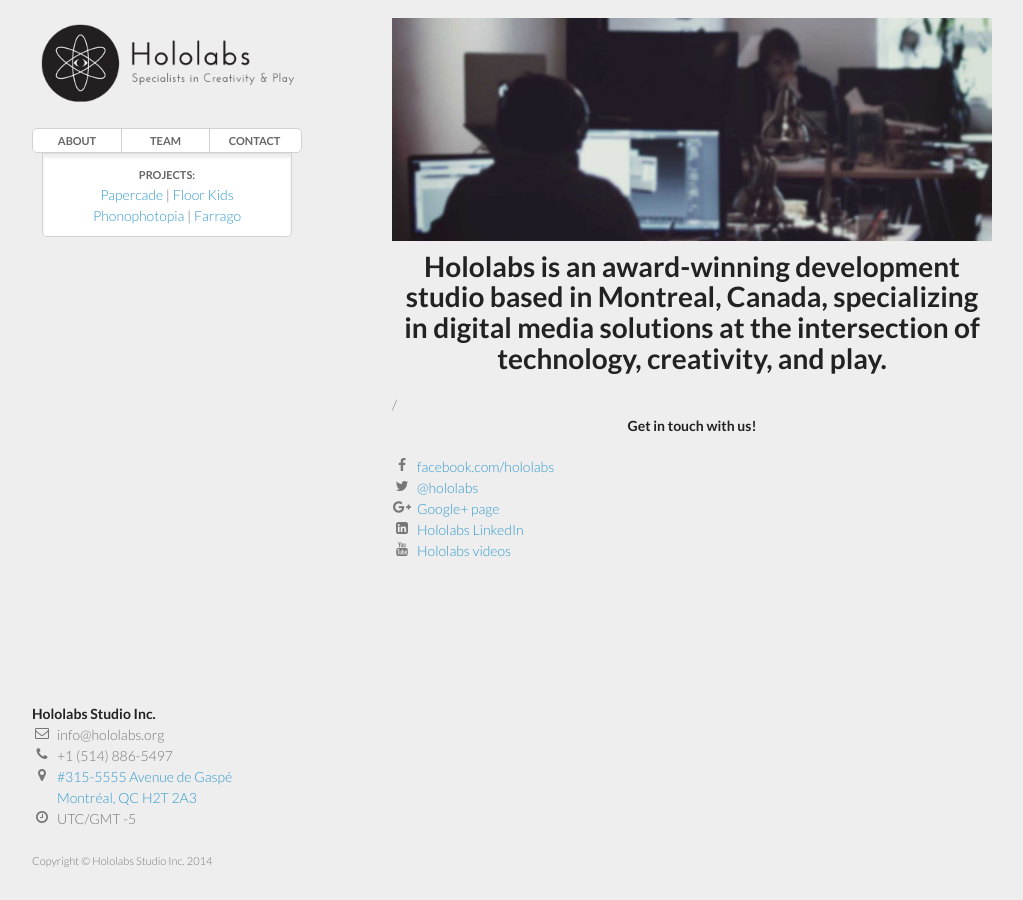
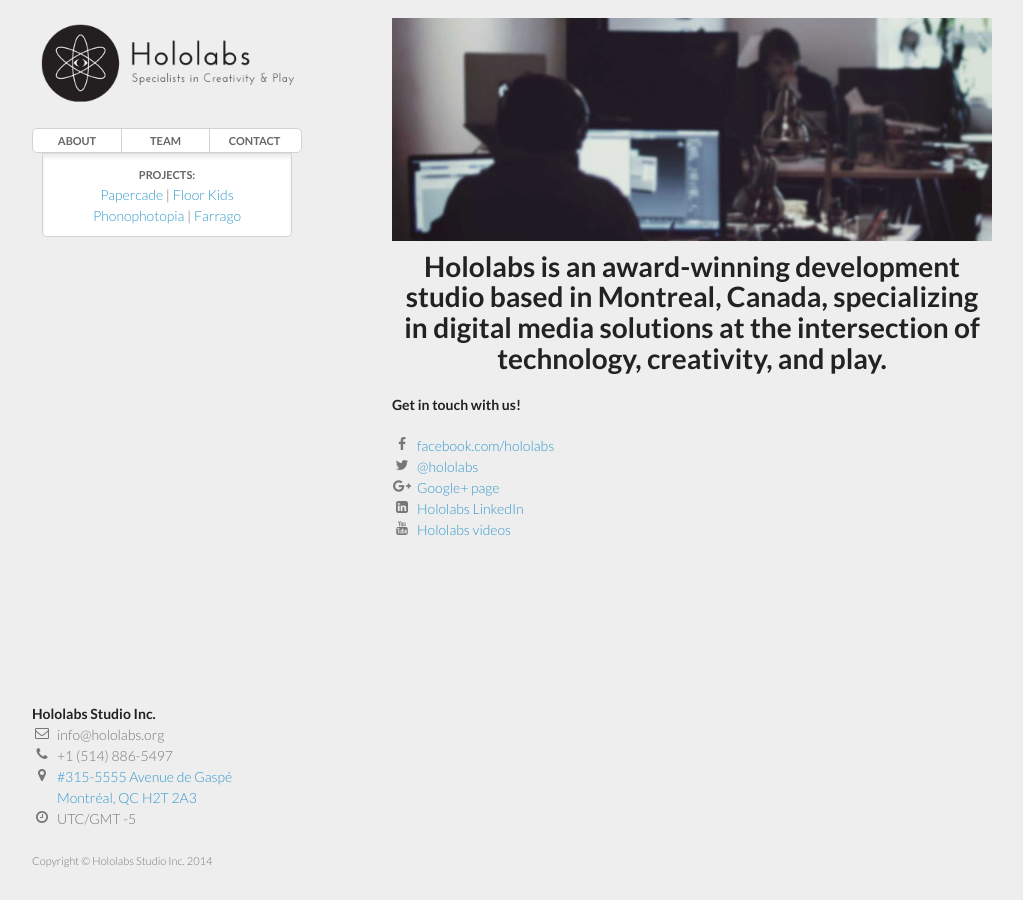
Before and after one commit to hololabs/hololabs.github.io, a Jekyll site: the page built from index.html, in a window 1280 px wide. Shown: the whole page, without its empty margins (128-1151 px from the left). Built offline with Jekyll 4.4.1, drawn with Linux system fonts in a browser that asks for light colours; nearby versions of some CDN libraries; Markdown is read by kramdown in place of the engine named in the settings.

Commit message:
cowboy coding, yee-haw

```diff
--- a/_includes/footer.html
+++ b/_includes/footer.html
@@ -27,7 +27,9 @@
       } catch(err) {}
     </script>
 
-    {% if page.url == '/' %}
+
+
+    {% if page.url == '/index.html' %}
     <script src="//code.jquery.com/jquery-1.11.0.min.js"></script>
     <script type="text/javascript">
     //from https://github.com/gist/4056588
--- a/index.html
+++ b/index.html
@@ -18,9 +18,9 @@
 creativity, and play.
 </h1>
 
-<div id="recent-posts">{{ page.url }}</div>
+<div id="recent-posts"></div>
 
-<p align="center">
+<p>
 <strong>Get in touch with us!</strong>
 <ul class="fa-ul fontawesome-override">
 <li><i class="fa-li fa fa-facebook fa-fw"></i><a href="http://facebook.com/hololabs" target="_blank">facebook.com/hololabs</a></li>
```
